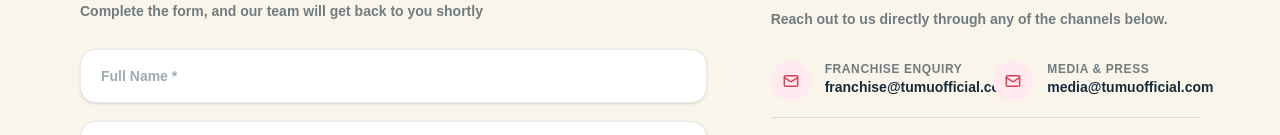
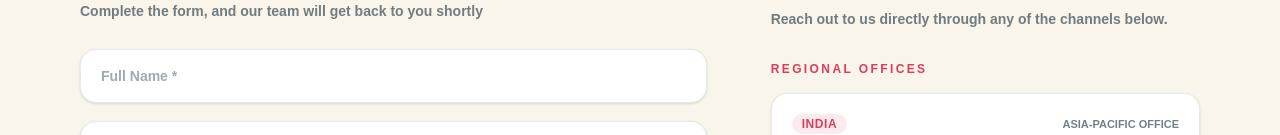
Before and after one commit to ahamadzaeem/tumu2, a Next.js app: page /contact in a window 1280 px wide. Shown: the part 665-800 px from the top of the page. Built offline with nearby package versions, Linux system fonts and the light colour scheme; no server answers; a web font is replaced by a local one.

Commit message:
style(contact): remove redundant top Franchise Enquiry and Media & Press email block

```diff
--- a/src/app/contact/page.tsx
+++ b/src/app/contact/page.tsx
@@ -215,43 +215,6 @@ export default function ContactPage() {
             </div>
 
             <div className="flex flex-col gap-6 w-full">
-              {/* Quick Communication Channels */}
-              <div className="grid grid-cols-1 sm:grid-cols-2 gap-4 pb-4 border-b border-black/10">
-                <div className="flex items-start gap-3.5">
-                  <div className="w-10 h-10 rounded-full bg-[#FFEBEF] text-[#DB3E59] flex items-center justify-center shrink-0">
-                    <Mail className="w-4 h-4 stroke-[2.2]" />
-                  </div>
-                  <div className="flex flex-col">
-                    <span className="text-xs font-black uppercase tracking-wider text-[#162B3A]/60">
-                      Franchise Enquiry
-                    </span>
-                    <a
-                      href="mailto:franchise@tumuofficial.com"
-                      className="text-xs sm:text-sm font-bold text-[#162B3A] hover:text-[#DB3E59] transition-colors"
-                    >
-                      franchise@tumuofficial.com
-                    </a>
-                  </div>
-                </div>
-
-                <div className="flex items-start gap-3.5">
-                  <div className="w-10 h-10 rounded-full bg-[#FFEBEF] text-[#DB3E59] flex items-center justify-center shrink-0">
-                    <Mail className="w-4 h-4 stroke-[2.2]" />
-                  </div>
-                  <div className="flex flex-col">
-                    <span className="text-xs font-black uppercase tracking-wider text-[#162B3A]/60">
-                      Media &amp; Press
-                    </span>
-                    <a
-                      href="mailto:media@tumuofficial.com"
-                      className="text-xs sm:text-sm font-bold text-[#162B3A] hover:text-[#DB3E59] transition-colors"
-                    >
-                      media@tumuofficial.com
-                    </a>
-                  </div>
-                </div>
-              </div>
-
               {/* Regional Corporate Offices */}
               <div className="flex flex-col gap-4 w-full">
                 <span className="text-xs font-black uppercase tracking-[0.2em] text-[#DB3E59]">
```
